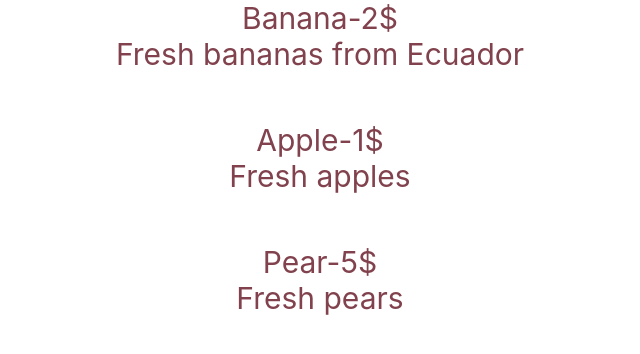
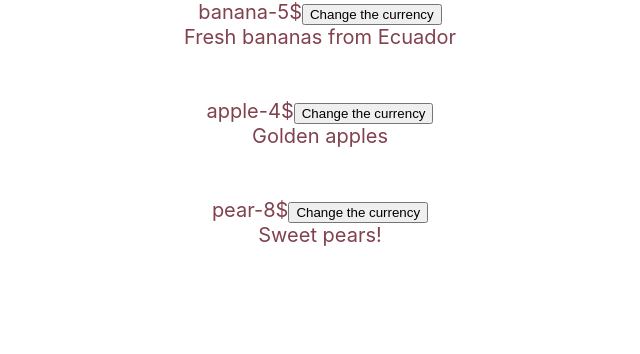
Before and after one commit to arsineChinar/arsine-react-todo-list, a React (Create React App) app: page / in a window 1280 px wide. Shown: the top 354 px of the page, without its empty margins (320-960 px from the left). Built offline with nearby package versions, Linux system fonts and the light colour scheme.

Commit message:
homework62

```diff
--- a/src/App.css
+++ b/src/App.css
@@ -38,7 +38,7 @@
 }
 
 .product-style{
-  font-size: 30px;
+  font-size: 20px;
   margin-bottom: 50px;
   color: #81424d;
 }
--- a/src/App.jsx
+++ b/src/App.jsx
@@ -1,28 +1,50 @@
+import {Component} from 'react';
 import './App.css';
 import Product from "./products/Product";
 
-function App() {
-  return (
-    <div className="App">
-      <Product
-      name="Banana"
-      price="2$"
-      description="Fresh bananas from Ecuador"
-      />
+class App extends Component{
 
-      <Product
-      name="Apple"
-      price="1$"
-      description="Fresh apples"
-      />
+  state = {
+    products:[
+      {
+        name:'banana',
+        price:'5',
+        description: 'Fresh bananas from Ecuador'
+      },
+      {
+        name:'apple',
+        price:'4',
+        description: 'Golden apples'
+      },
+      {
+        name:'pear',
+        price:'8',
+        description: 'Sweet pears!'
+      },
+    ],
+  }
+  render(){
 
-      <Product
-      name="Pear"
-      price="5$"
-      description="Fresh pears"
-      />
-    </div>
-  );
+    const productComponents = this.state.products.map((product)=>{
+      return (
+        <Product
+        key={product.name}
+        name={product.name}
+        price={product.price}
+        description={product.description}
+        />
+      )
+    });
+
+    return (
+      <div className="App">
+
+        {productComponents}
+
+      </div>
+    );
+  }
+
 }
 
 export default App;
--- a/src/products/Price.jsx
+++ b/src/products/Price.jsx
@@ -1,11 +1,40 @@
 import {Component} from "react";
 
 class Price extends Component{
+    constructor(props){
+        super(props);
+        this.state = {
+            price: `${props.text}$`,
+            exchangeRate: 390,
+        };
+    }
+
+    changeCurrency = ()=>{
+        const { price, exchangeRate } = this.state;
+        let modifiedPrice;
+        if(price.endsWith('$')){
+            modifiedPrice = parseFloat(price)*exchangeRate + '֏';
+        }
+        else {
+            modifiedPrice = parseFloat(price)/exchangeRate + '$';
+        }
+
+        this.setState({
+            price: modifiedPrice,
+        });
+    };
 
     render(){
-        const {text} = this.props;
+
         return(
-            <span>{text}</span>
+            <span>
+                {this.state.price}
+                <button
+                onClick={this.changeCurrency}
+                >
+                Change the currency
+                </button>
+            </span>
         );
     }
 }
```
